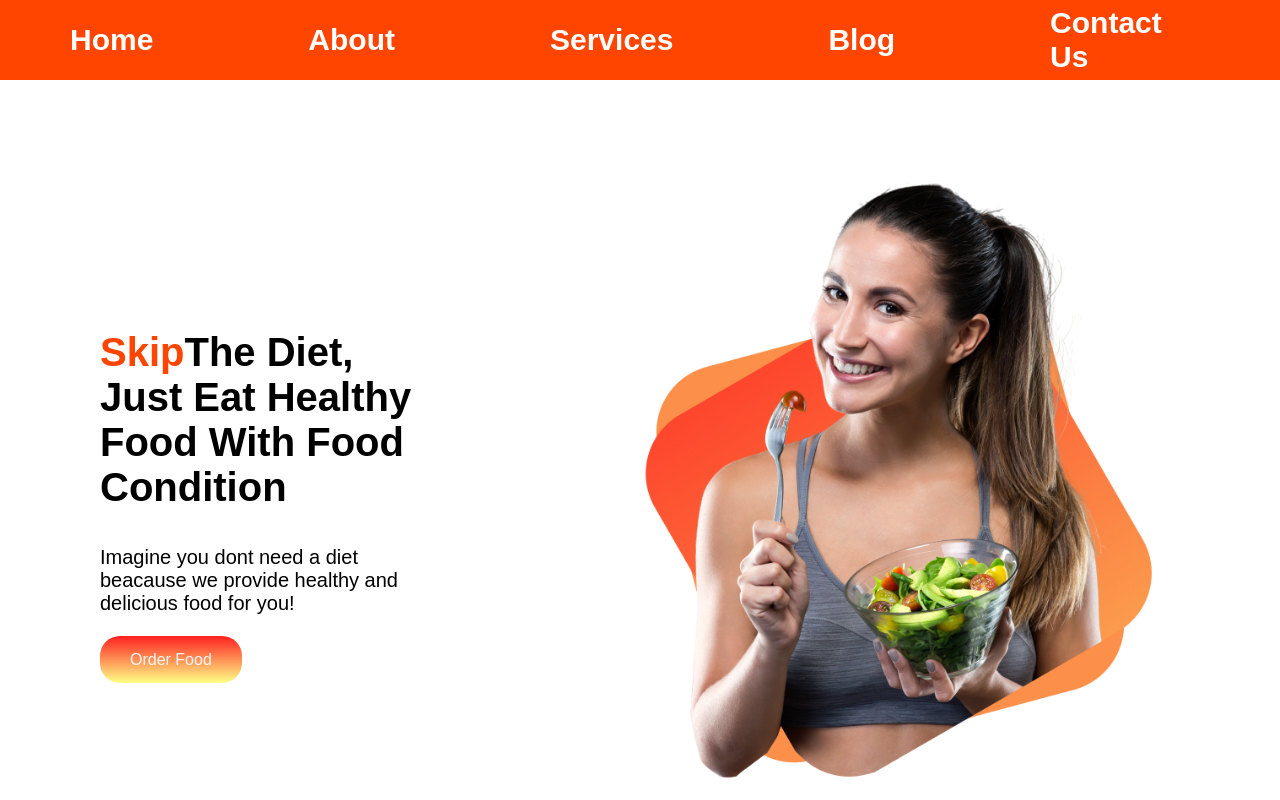
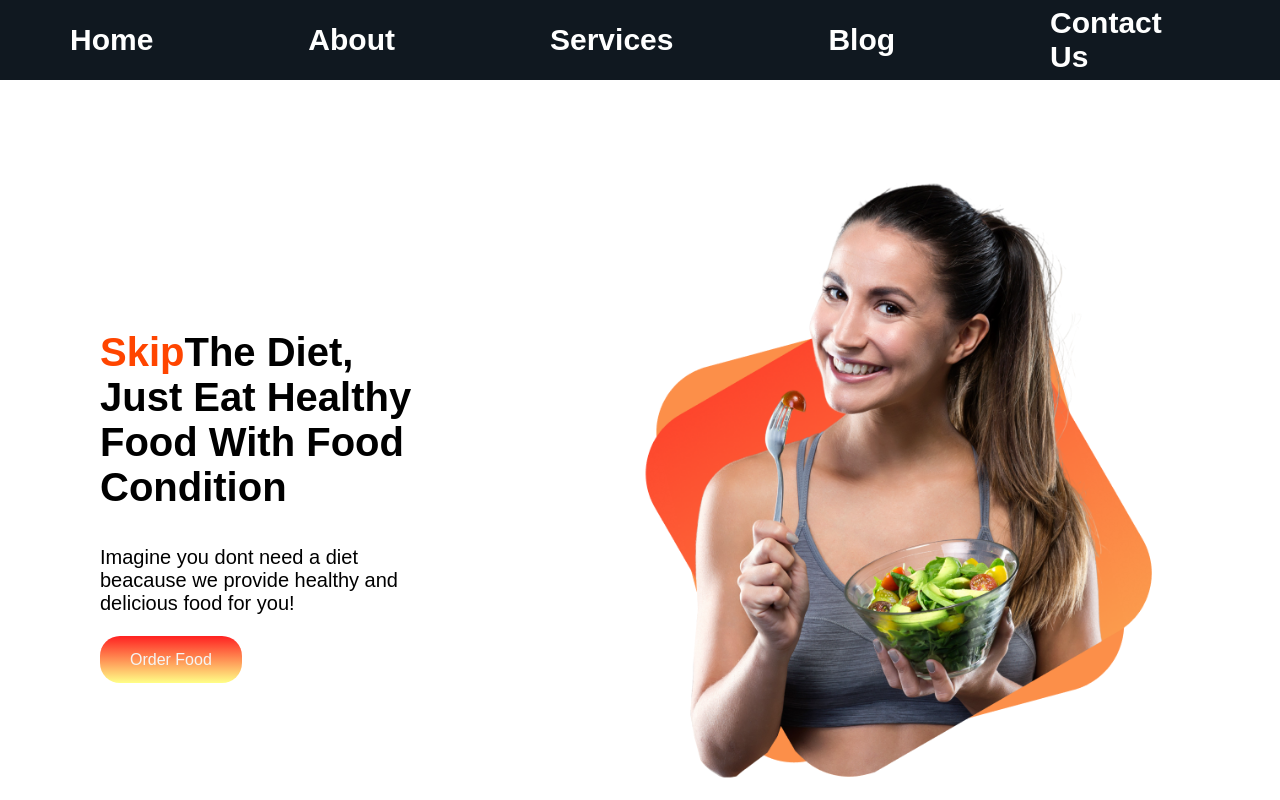
Before and after one commit to lizen123/Food-Condition, a plain HTML site: page index.html in a window 1280 px wide. Shown: the top 800 px of the page. Drawn offline with Linux system fonts and the light colour scheme.

Commit message:
nav edited

```diff
--- a/style.css
+++ b/style.css
@@ -40,7 +40,7 @@ div ul {
     width: 100%;
     height: 80px;
     justify-content: flex-end;
-    background-color: orangered;
+    background-color: #101820ff;
   }
  div li {
     list-style-type: none;
```
